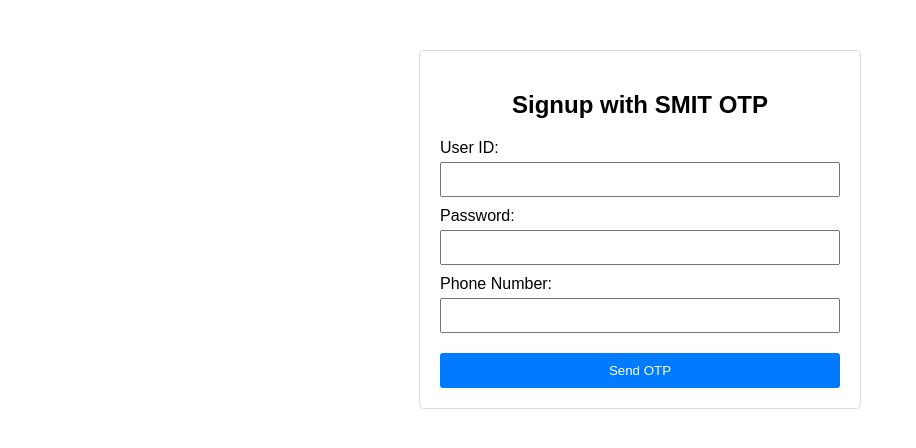
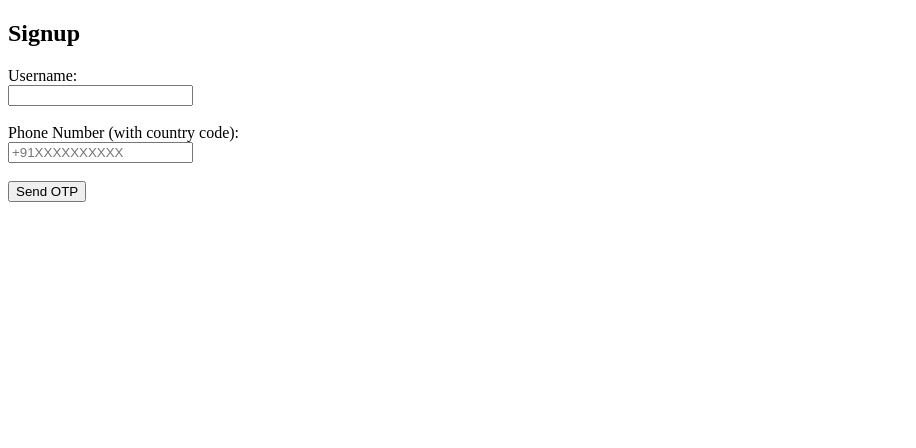
Before and after one commit to smit9327048998-dev/auth-system, a website: page public/signup.html in a window 1280 px wide. Shown: the whole page, without its empty margins (0-916 px from the left). Drawn offline with Linux system fonts and the light colour scheme.

Commit message:
Add files via upload

```diff
--- a/public/signup.html
+++ b/public/signup.html
@@ -1,65 +1,41 @@
 <!DOCTYPE html>
 <html lang="en">
 <head>
-  <meta charset="UTF-8">
-  <meta name="viewport" content="width=device-width, initial-scale=1.0">
-  <title>Signup with SMIT OTP</title>
-  <style>
-    body {
-      font-family: Arial, sans-serif;
-      max-width: 400px;
-      margin: 50px auto;
-      padding: 20px;
-      border: 1px solid #ddd;
-      border-radius: 5px;
-    }
-    h2 {
-      text-align: center;
-    }
-    label {
-      display: block;
-      margin-top: 10px;
-    }
-    input[type="text"], input[type="password"], input[type="number"] {
-      width: 100%;
-      padding: 8px;
-      margin-top: 5px;
-      box-sizing: border-box;
-    }
-    button {
-      margin-top: 20px;
-      width: 100%;
-      padding: 10px;
-      background-color: #007bff;
-      color: white;
-      border: none;
-      border-radius: 3px;
-      cursor: pointer;
-    }
-    button:hover {
-      background-color: #0056b3;
-    }
-  </style>
+    <meta charset="UTF-8">
+    <meta name="viewport" content="width=device-width, initial-scale=1.0">
+    <title>Signup - OTP System</title>
 </head>
 <body>
-  <h2>Signup with  SMIT OTP</h2>
-  <form id="signupForm" action="/signup" method="POST">
-    <label for="userid">User ID:</label>
-    <input type="text" id="userid" name="userid" required />
+    <h2>Signup</h2>
 
-    <label for="password">Password:</label>
-    <input type="password" id="password" name="password" required />
+    <form action="/signup" method="POST" onsubmit="return formatPhoneNumber()">
+        <label for="username">Username:</label><br>
+        <input type="text" id="username" name="username" required><br><br>
 
-    <label for="phone">Phone Number:</label>
-    <input type="number" id="phone" name="phoneNumber" required />
+        <label for="phoneNumber">Phone Number (with country code):</label><br>
+        <input type="tel" id="phoneNumber" name="phoneNumber" placeholder="+91XXXXXXXXXX" required><br><br>
 
-    <button type="submit">Send OTP</button>
-  </form>
+        <button type="submit">Send OTP</button>
+    </form>
 
-  <form id="otpForm" style="display:none;" action="/verifyOTP" method="POST">
-    <label for="otp">Enter OTP:</label>
-    <input type="number" id="otp" name="otp" required />
-    <button type="submit">Verify OTP</button>
-  </form>
+    <script>
+        function formatPhoneNumber() {
+            let phoneInput = document.getElementById("phoneNumber");
+            let phone = phoneInput.value.trim();
+
+            // Agar number "0" se start hota hai toh +91 lagao
+            if (phone.startsWith("0")) {
+                phone = "+91" + phone.substring(1);
+            }
+
+            // Agar "+" nahi hai toh default +91 lagao
+            if (!phone.startsWith("+")) {
+                phone = "+91" + phone;
+            }
+
+            phoneInput.value = phone;
+            return true;
+        }
+    </script>
 </body>
 </html>
```
